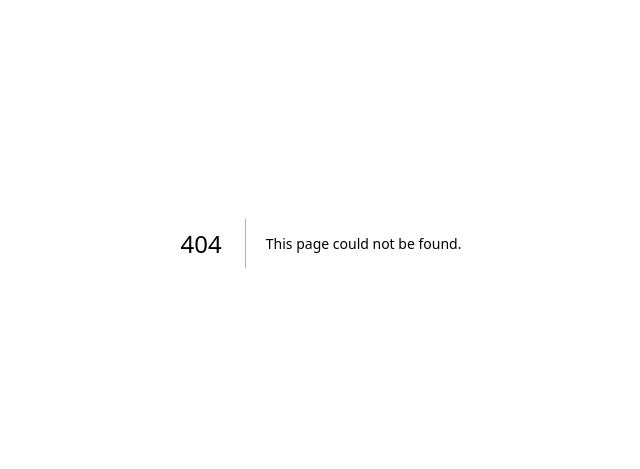
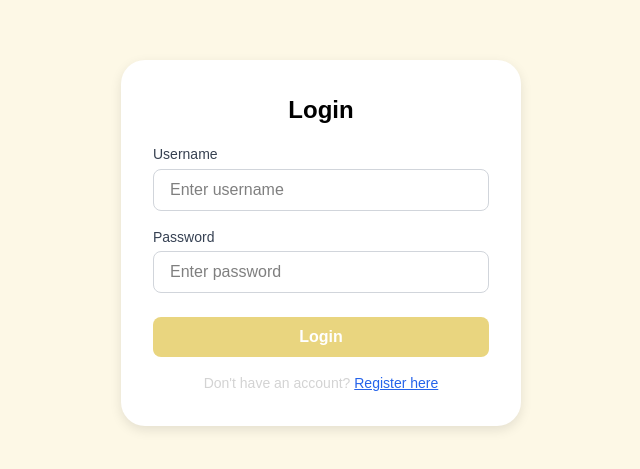
Before and after one commit to S-Garry/ChatCSE, a Next.js app in the folder frontend/: page /auth/login in a window 1280 px wide. Before the commit this address had no page. Shown: the part 157-626 px from the top of the page, without its empty margins (319-959 px from the left). Built offline with nearby package versions, Linux system fonts and the light colour scheme.

Commit message:
feat: auth page implementation

```diff
--- /dev/null
+++ b/frontend/src/app/auth/auth.module.css
@@ -0,0 +1,80 @@
+.container {
+  display: flex;
+  justify-content: center;
+  align-items: center;
+  height: 100vh;
+  background-color: #fdf8e6;
+}
+
+.card {
+  width: 100%;
+  max-width: 400px;
+  padding: 2rem;
+  border-radius: 1.5rem;
+  box-shadow: 0 4px 12px rgba(0, 0, 0, 0.1);
+  background-color: white;
+}
+
+.title {
+  font-size: 1.5rem;
+  font-weight: bold;
+  margin-bottom: 1rem;
+  text-align: center;
+  color: black;
+}
+
+.label {
+  display: block;
+  font-size: 0.875rem;
+  font-weight: normal;
+  color: #374151;
+  margin-bottom: 0.25rem;
+}
+
+
+
+.input {
+  width: 100%;
+  padding-left: 1rem;
+  padding-right: 1rem;
+  padding-top: 0.5rem;
+  padding-bottom: 0.5rem;
+  border: 1px solid #d1d5db;
+  border-radius: 0.5rem;
+  outline: none;
+  color: black;
+}
+
+.input:focus {
+  box-shadow: 0 0 0 2px #3b82f6;
+}
+
+
+.button {
+  padding: 0.5rem 1rem;
+  color: white;
+  border: none;
+  border-radius: 0.5rem;
+  font-weight: bold;
+  cursor: pointer;
+  transition: background-color 0.2s ease-in-out;
+  width: 100%;
+  background-color: #e9d57f;
+  border-radius: 0.5rem;    /* rounded-lg，圓角半徑 0.5rem */
+}
+
+.button:hover {
+  background-color: #d5c26a;
+}
+
+.textLink {
+  text-align: center;
+  margin-top: 1rem;
+  font-size: 0.875rem;
+  color: lightgrey;
+}
+
+.textLink a {
+  color: #2563eb;
+  text-decoration: underline;
+}
--- /dev/null
+++ b/frontend/src/app/auth/login/page.tsx
@@ -0,0 +1,57 @@
+// src/app/page.tsx
+'use client'
+
+import { useState } from 'react'
+import styles from '@/app/auth/auth.module.css'
+import Link from 'next/link'
+
+export default function Home() {
+  const [username, setUsername] = useState('')
+  const [password, setPassword] = useState('')
+
+  const handleLogin = () => {
+    console.log('Logging in with username: ', username,', password: ', password)
+    // 這裡之後會送到 backend
+  }
+
+  return (
+    <div className={styles.container}>
+      <div className={styles.card}>
+        <h2 className={styles.title}>Login</h2>
+        <div className="mb-4">
+          <label className={styles.label}>
+            Username
+          </label>
+          <input
+            type="text"
+            value={username}
+            onChange={e => setUsername(e.target.value)}
+            className={styles.input}
+            placeholder="Enter username"
+          />
+        </div>
+        <div className="mb-6">
+          <label className="block text-sm font-medium text-gray-700 mb-1">
+            Password
+          </label>
+          <input
+            type="password"
+            value={password}
+            onChange={e => setPassword(e.target.value)}
+            className={styles.input}
+            placeholder="Enter password"
+          />
+        </div>
+        <button
+          onClick={handleLogin}
+          className={styles.button}
+        >
+          Login
+        </button>
+        <p className={styles.textLink}>
+          Don't have an account? <Link href="/auth/register">Register here</Link>
+        </p>
+      </div>
+    </div>
+  )
+}
--- /dev/null
+++ b/frontend/src/app/auth/register/page.tsx
@@ -0,0 +1,57 @@
+// src/app/page.tsx
+'use client'
+
+import { useState } from 'react'
+import styles from '@/app/auth/auth.module.css'
+import Link from 'next/link'
+
+export default function Home() {
+  const [username, setUsername] = useState('')
+  const [password, setPassword] = useState('')
+
+  const handleRegister = () => {
+    console.log('Register with username: ', username,', password: ', password)
+    // 這裡之後會送到 backend
+  }
+
+  return (
+    <div className={styles.container}>
+      <div className={styles.card}>
+        <h2 className={styles.title}>Register</h2>
+        <div className="mb-4">
+          <label className={styles.label}>
+            Username
+          </label>
+          <input
+            type="text"
+            value={username}
+            onChange={e => setUsername(e.target.value)}
+            className={styles.input}
+            placeholder="Enter username"
+          />
+        </div>
+        <div className="mb-6">
+          <label className="block text-sm font-medium text-gray-700 mb-1">
+            Password
+          </label>
+          <input
+            type="password"
+            value={password}
+            onChange={e => setPassword(e.target.value)}
+            className={styles.input}
+            placeholder="Enter password"
+          />
+        </div>
+        <button
+          onClick={handleRegister}
+          className={styles.button}
+        >
+          Register
+        </button>
+        <p className={styles.textLink}>
+          Already have an account? <Link href="/auth/login">Login here</Link>
+        </p>
+      </div>
+    </div>
+  )
+}
--- a/frontend/src/app/page.tsx
+++ b/frontend/src/app/page.tsx
@@ -1,6 +1,9 @@
 import Image from "next/image";
+import {redirect} from "next/navigation"
 
 export default function Home() {
+  redirect('/auth/login')
+
   return (
     <div className="grid grid-rows-[20px_1fr_20px] items-center justify-items-center min-h-screen p-8 pb-20 gap-16 sm:p-20 font-[family-name:var(--font-geist-sans)]">
       <main className="flex flex-col gap-[32px] row-start-2 items-center sm:items-start">
```
